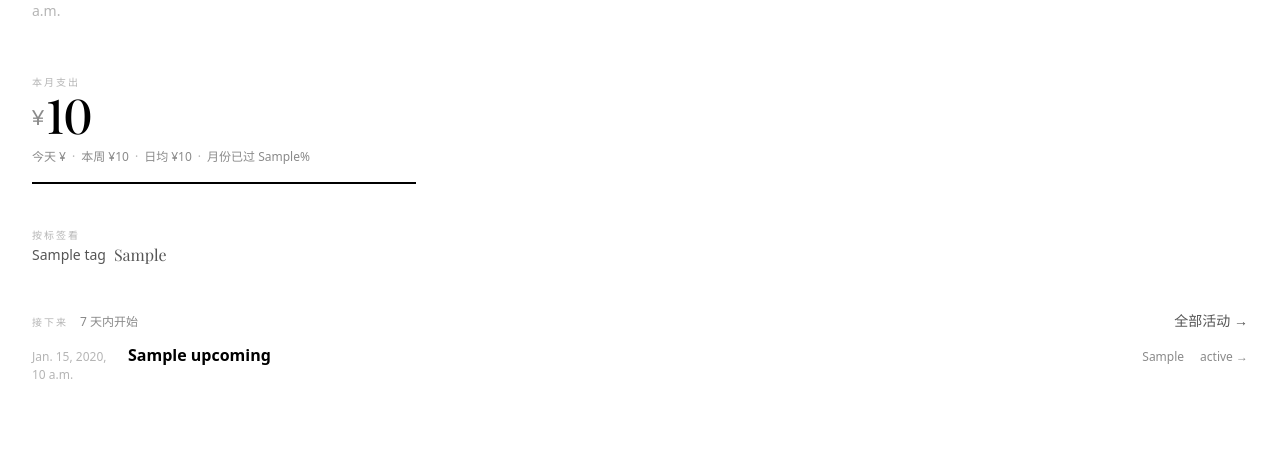
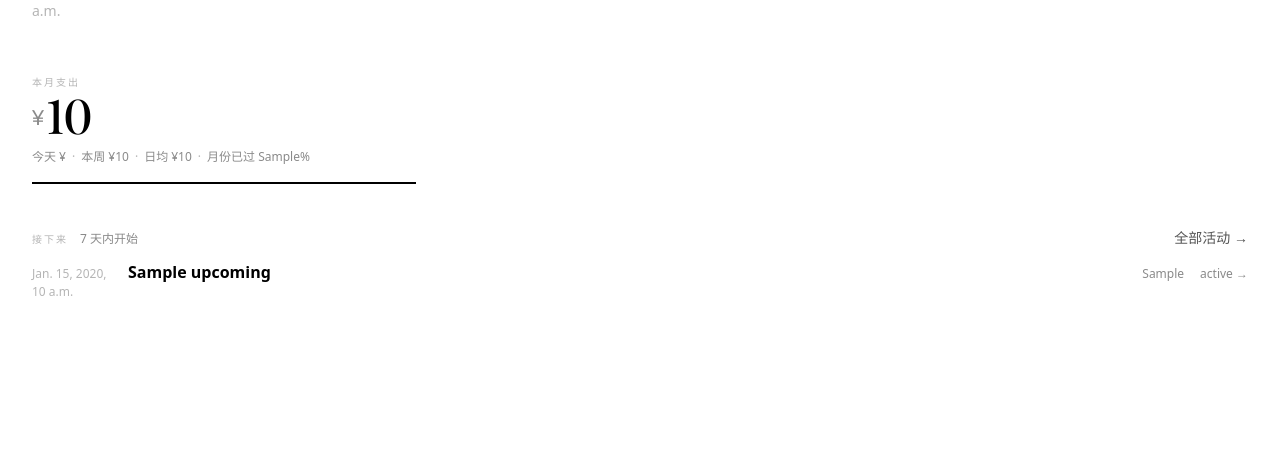
Before and after one commit to ravencyl/personal-assistant, a Django app: template templates/activities/today.html in a window 1280 px wide. Shown: the part 453-913 px from the top of the page. After the commit the page ends 749 px from the top, so only its background shows below. Run offline with Django 3.2, Linux system fonts and the light colour scheme; the template is opened without the code that fills it: most values are stand-ins (such as "Sample title", 1, 10 or a date in 2020); style sheets or scripts are compiled from the project's sources.

Commit message:
refactor(activities): 今日页下线「按标签看」标签筛选（用户决定）
- today.html 删除「按标签看」标签云分区，更新分区顺序注释
- today_home 视图删除 tag_rows 计算与上下文，清理无用 import（Tag/Count/Q）
- TodayHomeTest 去掉标签云用例、时间线边界改用「本月支出」、根渲染断言反转
- TombstoneRegistryTest 加防复活行（today.html / daily_views.py 禁 tag_rows）
- activities/AGENTS.md 已下线功能表登记一行

活动列表页的 ?tag= 筛选不受影响。

```diff
--- a/core/tests.py
+++ b/core/tests.py
@@ -731,6 +731,10 @@ class TombstoneRegistryTest(SimpleTestCase):
             'personal_assistant/settings.py': ['QMIND'],
             'chat/views.py': ['qmind', 'QMIND'],
         }),
+        ('今日页「按标签看」标签筛选 2026-11-11 用户决定下线（标签云分区与 tag_rows 数据全删；扫描剔注释，「为什么下线」的注释提到不算复活）', {
+            'templates/activities/today.html': ['按标签看', 'tag_rows'],
+            'activities/views/daily_views.py': ['tag_rows'],
+        }),
     ]
 
     # ② 文件必须不存在
--- a/templates/activities/today.html
+++ b/templates/activities/today.html
@@ -8,7 +8,8 @@
 Typeframe 今日页（2026-10-27 定稿，对标 typeframe mockup VIEW 1）：
 纯白画布 + 浅灰水印日期 + 排版分区（.tf-lb 小标签），无边框零卡片。
 本页刻意单列（Typeframe 画布自成分区节奏），section 标签文案被
-TodayHomeTest 锁定：「今天的时间线」→「按标签看」→「接下来」顺序不可乱。
+TodayHomeTest 锁定：「今天的时间线」→「本月支出」→「接下来」顺序不可乱。
+（「按标签看」标签筛选分区 2026-11-11 用户决定下线。）
 {% endcomment %}
 <section class="relative" aria-label="今日概览">
     {# 浅灰水印大数字（Playfair，纯装饰；字号在 custom.css 的 .tf-watermark）#}
@@ -82,22 +83,6 @@ TodayHomeTest 锁定：「今天的时间线」→「按标签看」→「接下
             <div class="tf-pfill" style="width: {{ month_pct }}%;"></div>
         </div>
     </div>
-
-    {# ── 按标签看：纯文字标签行 ── #}
-    <div class="relative z-10 mt-11">
-        <p class="tf-lb">按标签看</p>
-        <div class="flex flex-wrap gap-x-6 gap-y-2.5">
-            {% for tag in tag_rows %}
-            <a href="{% url 'activities:activity_list' %}?tag={{ tag.name|urlencode }}"
-               class="inline-flex items-center gap-2 text-sm text-[var(--text-secondary)] hover:text-[var(--text)] transition-colors">
-                {{ tag.name }}
-                <span class="tf-num text-base">{{ tag.n }}</span>
-            </a>
-            {% empty %}
-            <p class="text-sm text-[var(--text-muted)]">还没有打标签的活动</p>
-            {% endfor %}
-        </div>
-    </div>
 </section>
 
 {# ── 接下来：7 天内开始（衬线大标题 + 类型化行）── #}
```
Also changed, not shown: activities/AGENTS.md (+1 -0 lines), activities/tests.py (+5 -13 lines), activities/views/daily_views.py (+3 -13 lines).
